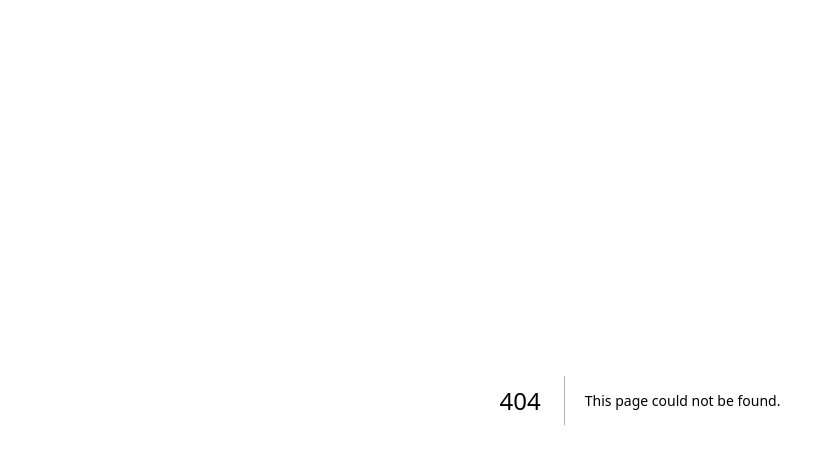
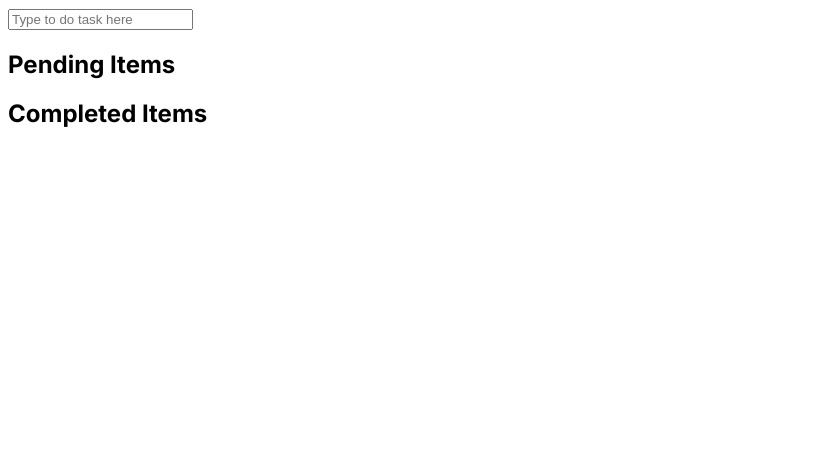
Before and after one commit to priyanka-shastri/react-basics, a Next.js app: page /to-do in a window 1280 px wide. Before the commit this address had no page. Shown: the top 464 px of the page, without its empty margins (0-835 px from the left). Built offline with nearby package versions, Linux system fonts and the light colour scheme.

Commit message:
creating to do list

```diff
--- /dev/null
+++ b/src/app/to-do/page.js
@@ -0,0 +1,155 @@
+'use client'
+
+import React, {useState}from 'react'
+import ToDoInput from '../../components/ToDoInput'
+import ToDoList from '../../components/ToDoList'
+import ToDoDone from '../../components/ToDoList'
+
+const ToDo = () => {
+
+  // const [counter, setCounter] = useState(1)
+
+
+  // jis value ke update hone se pura code fir se chalega usko setvalue karte hai, yha main datake update hone se ppura logic re run hoga i.e main function hence is array to set value kiya hai
+  const [mainData, setMainData] = useState([])
+
+  // data = e.target.todoText.value, used while calling in input
+  function catchText (data) {
+    console.log(data)
+
+    const objects = {
+      "id": mainData.length+1,
+      "data": data,
+      "isDone": false
+    }
+
+    const newDummyData = [...mainData]
+
+    newDummyData.push(objects)
+
+    setMainData(newDummyData)
+
+    // mainData.push(objects)
+
+    // setCounter (counter + 1)
+
+  }
+
+
+
+  function onCheck () {
+
+
+    if({isDone}=true) {
+      // doneListItems = {mainData[counter]}
+    }
+  }
+
+  // function pendingItem () {
+  //   for (let i = 0;i<2;i++) {
+
+  //    console.log( 'pending item')
+  //   }
+
+  // }
+
+  // function completedItem () {
+  //   for (let i = 0;i<2;i++) {
+  //     console.log( 'completed item')
+  //   }
+
+  // }
+
+  const pendingItems = []
+
+  const completedItem = []
+
+  // for (let i = 0; i < mainData.length; i++){
+  //   if(mainData[i].isDone === false){
+  //     // key is added to make each pushed data unique
+  //     pendingItems.push(<div key= {i}>
+  //       {mainData[i].data}
+  //     </div>)
+  //   }
+
+  // }
+
+  for (let i = 0; i < mainData.length; i++){
+    if(mainData[i].isDone === false){
+      // key is added to make each pushed data unique
+
+      // since oncheckitem s a fun which will take i as argument to yha khali {oncheckiteem} ni likh sakte also {oncheckiteem(i)} bhi ni kar sakte since ye function call ho jaega yahi. hence is tarah se likhte hai which is called function expression
+      pendingItems.push( <ToDoList text ={mainData[i].data} key ={i}  onClick = {() => onCheckItem(i)}/>)
+        }
+  }
+
+  function onCheckItem (i) {
+
+    // duplicate array
+    const duplicateArray = [...mainData]
+
+    // get ith element and  update is done
+    duplicateArray[i].isDone = true
+
+    // update state
+    setMainData(duplicateArray)
+
+
+  }
+
+  // for(let i=0; i<mainData.length;i++){
+  //   if(mainData[i].isDone===true){
+  //     completedItem.push(
+  //       <div key ={i}>
+  //         {/* js expressions ko {} likhenge since html likh rahe hai yha */}
+  //         {mainData[i].data}
+  //       </div>
+  //     )
+  //   }
+  // }
+
+  for(let i=0; i<mainData.length;i++){
+    if(mainData[i].isDone===true){
+      completedItem.push(
+        < ToDoDone text ={mainData[i].data} key ={i} onClick = {() => CheckAgain(i)} />
+      )
+    }
+  }
+
+  function CheckAgain(i) {
+
+    const newArray = [...mainData]
+
+    newArray[i].isDone= false
+    setMainData (newArray)
+  }
+
+  //attay call karte time [] ni use karte, jab index dena ho tab he karte hai
+  console.log(mainData)
+
+  return(
+    <div>
+      <ToDoInput placeholder= 'Type to do task here' onSubmit= {catchText}/>
+
+      {/* <ToDoList onclick = {onCheckItem}  /> */}
+
+      {/* <ToDoDone text={doneListItems}/> */}
+
+      <div>
+        <h2>Pending Items</h2>
+
+        {pendingItems}
+
+      </div>
+
+      <div>
+      <h2>Completed Items</h2>
+        {completedItem}
+      </div>
+
+
+    </div>
+  )
+}
+
+export default ToDo
--- /dev/null
+++ b/src/components/ToDoInput/index.js
@@ -0,0 +1,25 @@
+import React from 'react'
+
+const ToDoInput = (props) => {
+
+  const {onSubmit: onSubmitProp, placeholder} = props
+
+  function onSubmit (e) {
+    console.log(e.target.todoText.value)
+    // stops the  evernt ftom being passed on further
+    e.stopPropagation()
+    // preventing default behaviuour of the event
+    e.preventDefault()
+
+    // calling onSubmit prop, callinh hai that means it os a function
+    onSubmitProp(e.target.todoText.value)
+  }
+  return(
+    <form onSubmit= {onSubmit}>
+      <input type='text' name ='todoText' placeholder={placeholder}  />
+      {/* bydefault submit karne par actual submit hokar url change ho jata hai like http://localhost:3000/to-do?todoText=jjjj */}
+    </form>
+  )
+}
+
+export default ToDoInput
--- /dev/null
+++ b/src/components/ToDoList/index.js
@@ -0,0 +1,15 @@
+import React from 'react'
+
+const ToDoList = (props) => {
+
+  const {text, onClick} = props
+  return(
+    <div>
+      <input type= 'checkbox' onClick={onClick} />{text}
+    {/* <div>{listItems} </div> */}
+    </div>
+
+  )
+}
+
+export default ToDoList
```
Also changed, not shown: src/components/ToDoDone/index.js (added, +12 -0 lines).
